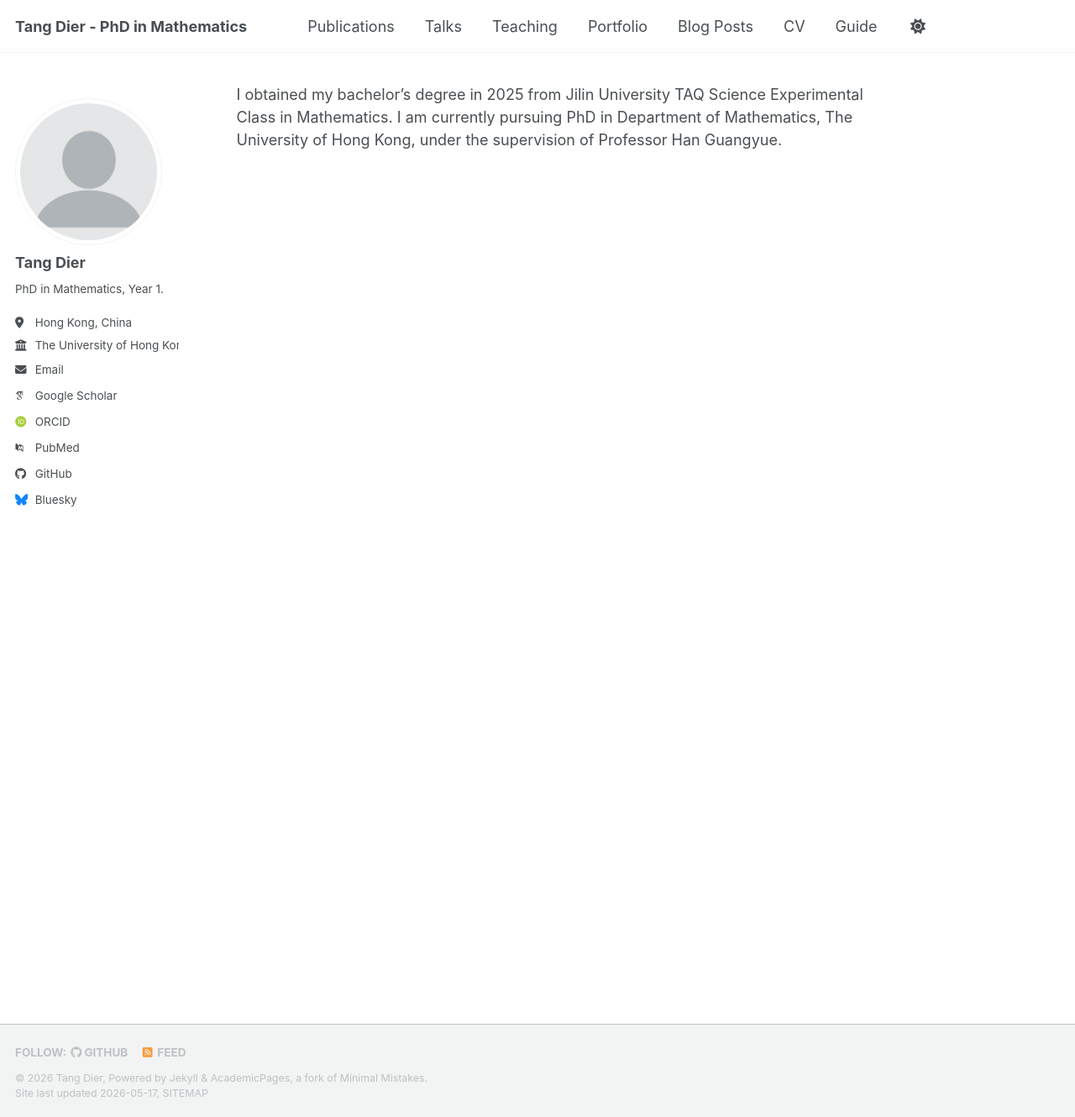
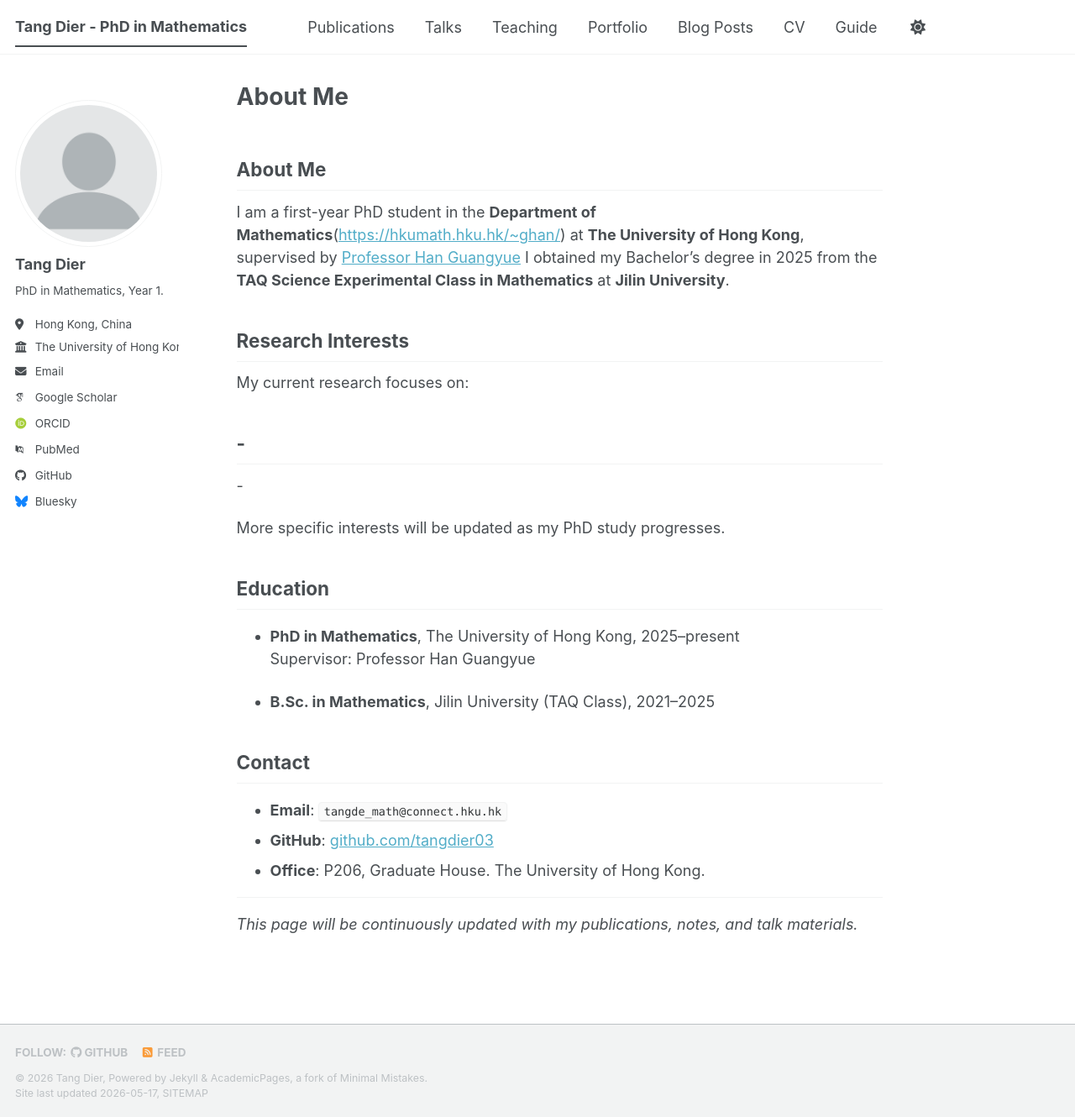
Before and after one commit to TangDier03/tangdier03.github.io, a Jekyll site: the page built from _pages/about.md, in a window 1280 px wide and 1330 px high. Shown: the whole window at 84% size. Built offline with Jekyll 4.4.1, drawn with Linux system fonts in a browser that asks for light colours; some web fonts are replaced; our own code applies the rules of GitHub Pages for plain Markdown files; a script bundle is joined from its source files by our own code; library files that are not in the unit come from our copies.

Commit message:
Update about.md

```diff
--- a/_pages/about.md
+++ b/_pages/about.md
@@ -1 +1,40 @@
-I obtained my bachelor's degree in 2025 from Jilin University TAQ Science Experimental Class in Mathematics. I am currently pursuing PhD in Department of Mathematics, The University of Hong Kong, under the supervision of Professor Han Guangyue.
+---
+permalink: /
+title: "About Me"
+author_profile: true
+redirect_from:
+  - /about/
+  - /about.html
+---
+
+## About Me
+
+I am a first-year PhD student in the **Department of Mathematics**([https://hkumath.hku.hk/~ghan/](https://hkumath.hku.hk/web/current/pg-course.php)) at **The University of Hong Kong**, supervised by [Professor Han Guangyue](https://hkumath.hku.hk/~ghan/)
+I obtained my Bachelor's degree in 2025 from the **TAQ Science Experimental Class in Mathematics** at **Jilin University**.
+
+## Research Interests
+
+My current research focuses on:
+
+-
+-
+-
+
+More specific interests will be updated as my PhD study progresses.
+
+## Education
+
+- **PhD in Mathematics**, The University of Hong Kong, 2025–present
+  Supervisor: Professor Han Guangyue
+
+- **B.Sc. in Mathematics**, Jilin University (TAQ Class), 2021–2025
+
+## Contact
+
+- **Email**: `tangde_math@connect.hku.hk`
+- **GitHub**: [github.com/tangdier03](https://github.com/tangdier03)
+- **Office**: P206, Graduate House. The University of Hong Kong.
+
+---
+
+*This page will be continuously updated with my publications, notes, and talk materials.*
```
